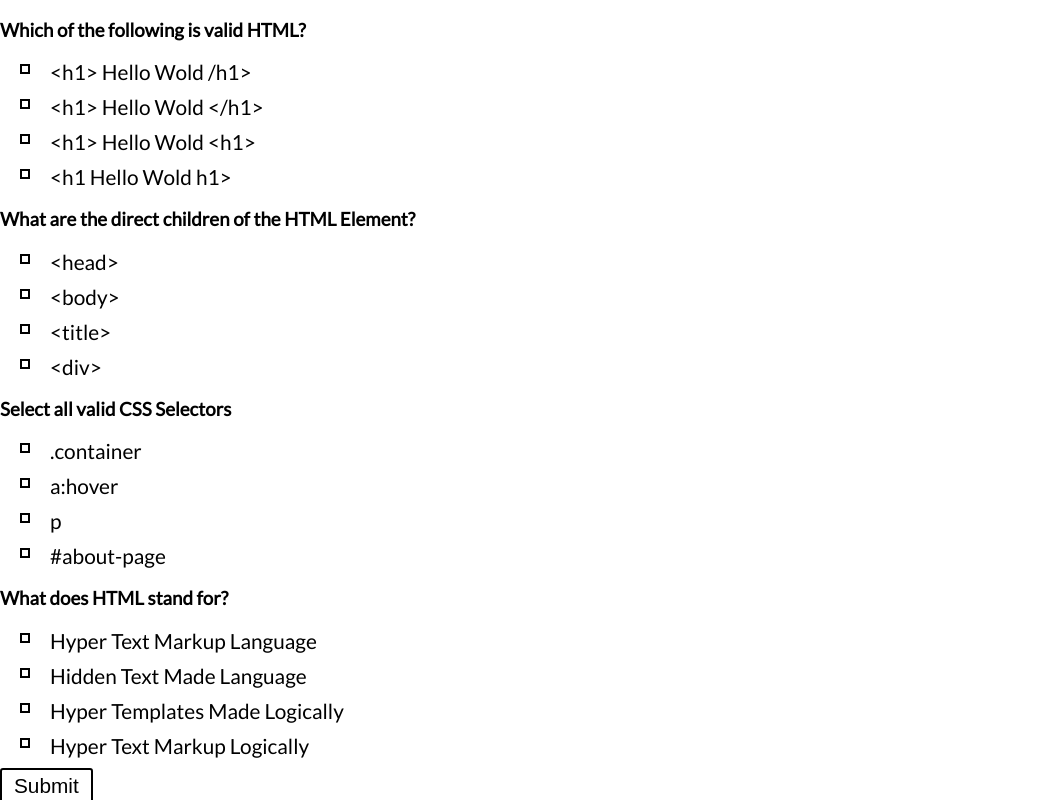
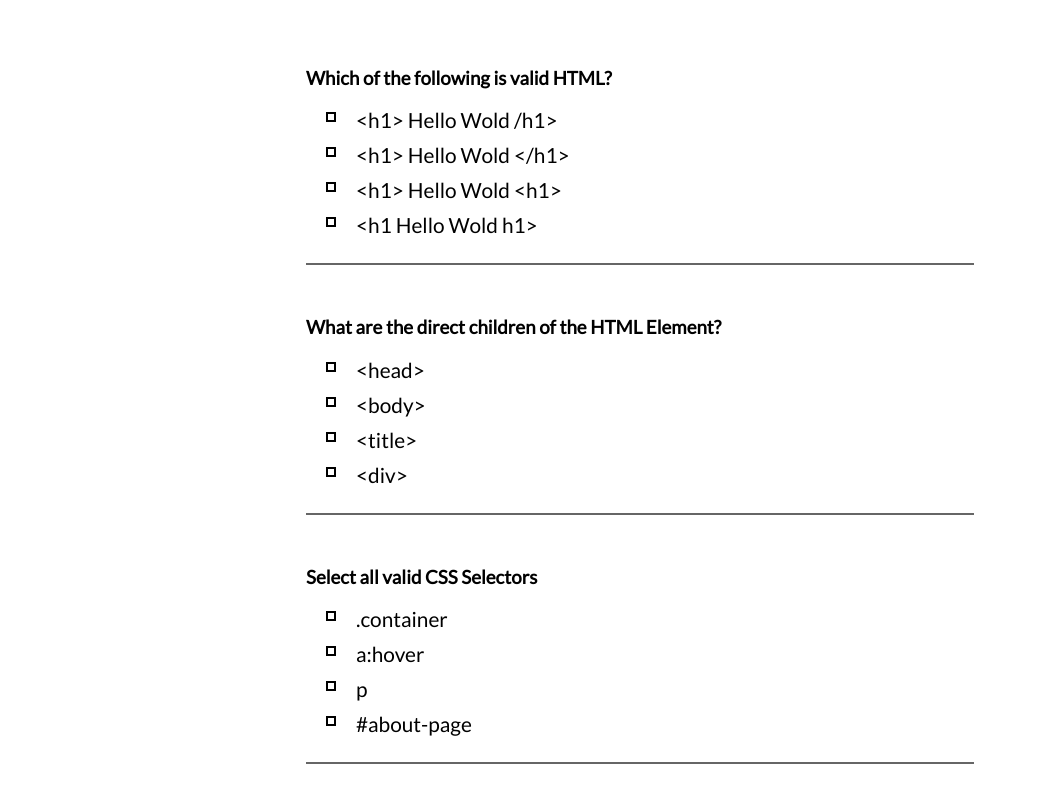
Before and after one commit to kurtpetrek/online-testing, a React (Create React App) app: page / in a window 1280 px wide. Both pictures are taken after a click on the button "Start Test". Shown: the top 800 px of the page, without its empty margins (0-1037 px from the left). Built offline with nearby package versions, Linux system fonts and the light colour scheme.

Commit message:
adds basic styles on test view

```diff
--- a/src/components/TestView.js
+++ b/src/components/TestView.js
@@ -7,11 +7,34 @@ import Button from "./Button";
 import SingleAnswer from "./SingleAnswer";
 import MultipleAnswers from "./MultipleAnswers";
 
+const TestContainer = styled.div`
+  width: 95%;
+  max-width: 700px;
+  padding: 1rem;
+  margin: auto;
+
+  & > div {
+    border-bottom: 2px solid #666;
+    margin: 1rem 0;
+    padding: 1rem 0;
+  }
+
+  .button-container {
+    text-align: right;
+    border-bottom: none;
+
+    h3 {
+      color: #e8453c;
+    }
+  }
+`;
+
 class TestView extends Component {
   constructor(props) {
     super(props);
     this.state = {
-      answers: []
+      answers: [],
+      warningMessage: ""
     };
     this.handleTestFinish = props.handleTestFinish;
   }
@@ -32,7 +55,7 @@ class TestView extends Component {
       questions.forEach((val, i, a) => {
         const answer = val.answer;
         const tester = this.state.answers[i];
-        if (typeof answer === "string" && tester == answer) {
+        if (typeof answer === "string" && tester === answer) {
           score++;
         } else if (Array.isArray(answer) && Array.isArray(tester)) {
           answer.sort();
@@ -43,6 +66,22 @@ class TestView extends Component {
         }
       });
       this.handleTestFinish(score);
+    } else {
+      this.setState(
+        prevState => {
+          prevState.warningMessage = "Please answer all questions.";
+          return prevState;
+        },
+        () => {
+          setTimeout(() => {
+            console.log("foo");
+            this.setState(prevState => {
+              prevState.warningMessage = "";
+              return prevState;
+            });
+          }, 2000);
+        }
+      );
     }
   };
 
@@ -66,13 +105,22 @@ class TestView extends Component {
             key={val.question}
           />
         );
+      } else {
+        return null;
       }
     });
+
+    const warningMessage = this.state.warningMessage;
+
     return (
-      <div>
+      <TestContainer>
         {testQuestions}
-        <Button onClick={this.gradeTest}>Submit</Button>
-      </div>
+        <div className="button-container">
+          <h3>{warningMessage}</h3>
+          <p>Be sure to check your answers before submitting.</p>
+          <Button onClick={this.gradeTest}>Submit</Button>
+        </div>
+      </TestContainer>
     );
   }
 }
```
